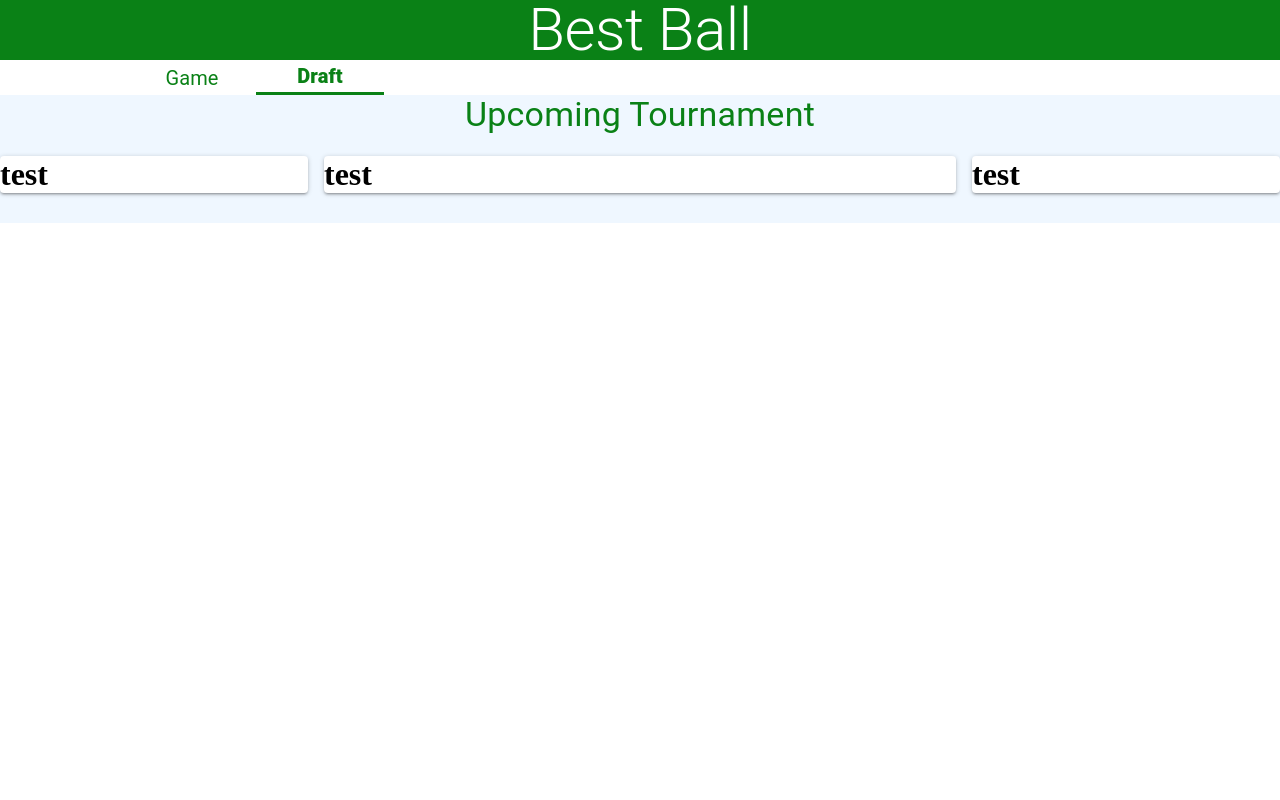
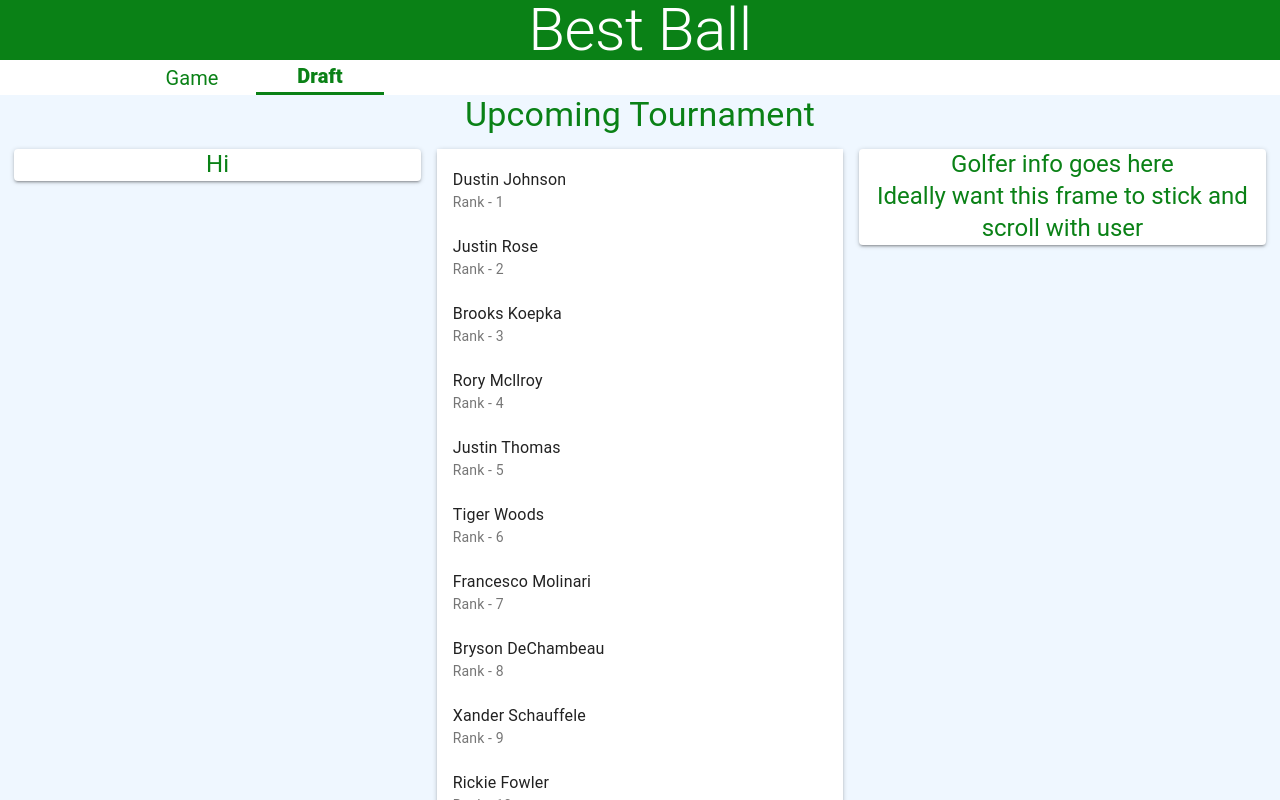
Before and after one commit to MatthewCrocker7/golf-best-ball, a React app: page / in a window 1280 px wide. Both pictures are taken after a click on the button "Draft". Shown: the top 800 px of the page. Built offline with nearby package versions, Linux system fonts and the light colour scheme.

Commit message:
Working on draft page. Added stickiness

```diff
--- a/package.json
+++ b/package.json
@@ -32,6 +32,7 @@
     "react": "^16.8.6",
     "react-dom": "^16.8.6",
     "react-redux": "^7.0.2",
+    "react-sticky": "^6.0.3",
     "redux": "^4.0.1",
     "typeface-roboto": "0.0.54"
   },
--- a/src/client/components/NavBar.js
+++ b/src/client/components/NavBar.js
@@ -26,7 +26,7 @@ const mapDispatchToProps = dispatch => ({
 class NavBar extends React.Component {
   state = {
     selected: 0
-  }
+  };
 
   handleChange = (value) => {
     const { select } = this.props;
--- a/src/client/draft/Draft.js
+++ b/src/client/draft/Draft.js
@@ -1,21 +1,39 @@
 import React from 'react';
 import PropTypes from 'prop-types';
+import { StickyContainer, Sticky } from 'react-sticky';
 import { withStyles } from '@material-ui/core/styles';
 import { Typography } from '@material-ui/core';
 import Grid from '@material-ui/core/Grid';
 import Paper from '@material-ui/core/Paper';
+import PlayerTurn from './PlayerTurn';
+import DraftBoard from './DraftBoard';
+import GolferInfo from './GolferInfo';
 
 const styles = () => ({
   root: {
     width: 'auto',
+    height: '100%',
     display: 'block',
     margin: 'auto'
   },
-  gridStyle: {
-
+  gridRoot: {
+    width: 'auto',
+    margin: '0.5%',
+  },
+  paperStyle: {
+    width: 'auto',
+    height: 'auto',
+    overflowX: 'visible',
+  },
+  testStyle: {
+    width: 'auto',
+    height: 'auto',
+    overflowX: 'visible',
+    topMargin: '10px'
   },
   textStyle: {
-    textAlign: 'center'
+    margin: 'auto',
+    textAlign: 'center',
   }
 });
 
@@ -24,23 +42,29 @@ const Draft = (props) => {
   return (
     <div className={classes.root}>
       <Typography className={classes.textStyle} color="secondary" variant="h4">Upcoming Tournament</Typography>
-      <Grid container spacing={16}>
-        <Grid item xs={3}>
-          <Paper>
-            <h1>test</h1>
+      <StickyContainer>
+        <Grid className={classes.gridRoot} container spacing={16}>
+          <Grid item xs={4}>
+            <Paper className={classes.paperStyle}>
+              <PlayerTurn />
             </Paper>
           </Grid>
-        <Grid item xs={6}>
-          <Paper>
-            <h1>test</h1>
+          <Grid item xs={4}>
+            <Paper className={classes.paperStyle}>
+              <DraftBoard />
             </Paper>
           </Grid>
-        <Grid item xs={3}>
-          <Paper>
-            <h1>test</h1>
+          <Grid item xs={4}>
+            <Sticky topOffset={-80}>
+              {({ style, isSticky }) => (
+                <Paper style={{ ...style, marginTop: isSticky ? '80px' : '0px' }} className={classes.testStyle}>
+                  <GolferInfo />
                 </Paper>
+              )}
+            </Sticky>
           </Grid>
         </Grid>
+      </StickyContainer>
     </div>
   );
 };
--- a/src/client/draft/DraftBoard.js
+++ b/src/client/draft/DraftBoard.js
@@ -0,0 +1,79 @@
+import React from 'react';
+import PropTypes from 'prop-types';
+import { withStyles } from '@material-ui/core/styles';
+import Typography from '@material-ui/core/Typography';
+import List from '@material-ui/core/List';
+import ListItem from '@material-ui/core/ListItem';
+import ListItemIcon from '@material-ui/core/ListItemIcon';
+import ListItemText from '@material-ui/core/ListItemText';
+import Divider from '@material-ui/core/Divider';
+import seed from '../game/gameComponents/seed';
+
+const styles = theme => ({
+  root: {
+    width: 'auto',
+    margin: 'auto',
+    backgroundColor: theme.palette.background.paper,
+  },
+  textStyle: {
+    textAlign: 'left',
+    wordWrap: 'break-word',
+    marginLeft: '1%'
+  }
+});
+
+class DraftBoard extends React.Component {
+  state = {
+    selectedIndex: -1
+  };
+
+  handleListItemClick = (_event, index) => {
+    this.setState({ selectedIndex: index });
+  };
+
+  render() {
+    const { classes } = this.props;
+    const { selectedIndex } = this.state;
+
+    return (
+      <div className={classes.root}>
+        <List component="ul">
+          {seed.golfRankings.map(x => (
+            <ListItem
+              key={x.name}
+              button
+              selected={selectedIndex === x.rank}
+              onClick={event => this.handleListItemClick(event, x.rank)}
+            >
+              <ListItemText
+                primary={x.name}
+                secondary={(
+                  <React.Fragment>
+                    {'Rank - '}
+                    {x.rank}
+                  </React.Fragment>
+                )}
+              />
+            </ListItem>
+          ))}
+        </List>
+      </div>
+    );
+  }
+}
+
+/*
+      {seed.golfRankings.map(x => (
+        <Typography key={x.name} className={classes.textStyle} variant="h6" color="secondary">
+          {x.rank}
+          {' - '}
+          {x.name}
+        </Typography>
+      ))}
+      */
+
+DraftBoard.propTypes = {
+  classes: PropTypes.object.isRequired
+};
+
+export default withStyles(styles)(DraftBoard);
--- a/src/client/draft/GolferInfo.js
+++ b/src/client/draft/GolferInfo.js
@@ -0,0 +1,32 @@
+import React from 'react';
+import PropTypes from 'prop-types';
+import { withStyles } from '@material-ui/core/styles';
+import { Typography } from '@material-ui/core';
+
+const styles = () => ({
+  root: {
+    width: 'auto',
+    margin: 'auto'
+  },
+  textStyle: {
+    textAlign: 'center',
+    whiteSpace: 'normal',
+    wordWrap: 'break-word'
+  }
+});
+
+const GolferInfo = (props) => {
+  const { classes } = props;
+  return (
+    <div className={classes.root}>
+      <Typography className={classes.textStyle} variant="h5" color="secondary">Golfer info goes here</Typography>
+      <Typography className={classes.textStyle} variant="h5" color="secondary">Ideally want this frame to stick and scroll with user</Typography>
+    </div>
+  );
+};
+
+GolferInfo.propTypes = {
+  classes: PropTypes.object.isRequired
+};
+
+export default withStyles(styles)(GolferInfo);
--- a/src/client/draft/PlayerTurn.js
+++ b/src/client/draft/PlayerTurn.js
@@ -0,0 +1,31 @@
+import React from 'react';
+import PropTypes from 'prop-types';
+import { withStyles } from '@material-ui/core/styles';
+import { Typography } from '@material-ui/core';
+
+const styles = () => ({
+  root: {
+    width: 'auto',
+    margin: 'auto'
+  },
+  textStyle: {
+    textAlign: 'center',
+    whiteSpace: 'normal',
+    wordWrap: 'break-word'
+  }
+});
+
+const PlayerTurn = (props) => {
+  const { classes } = props;
+  return (
+    <div className={classes.root}>
+      <Typography className={classes.textStyle} variant="h5" color="secondary">Hi</Typography>
+    </div>
+  );
+};
+
+PlayerTurn.propTypes = {
+  classes: PropTypes.object.isRequired
+};
+
+export default withStyles(styles)(PlayerTurn);
--- a/src/client/game/gameComponents/seed.js
+++ b/src/client/game/gameComponents/seed.js
@@ -26,7 +26,30 @@ const holeData = [
   { hole: 18, par: 4 },
 ];
 
+const golfRankings = [
+  { name: 'Dustin Johnson', rank: 1 },
+  { name: 'Justin Rose', rank: 2 },
+  { name: 'Brooks Koepka', rank: 3 },
+  { name: 'Rory Mcllroy', rank: 4 },
+  { name: 'Justin Thomas', rank: 5 },
+  { name: 'Tiger Woods', rank: 6 },
+  { name: 'Francesco Molinari', rank: 7 },
+  { name: 'Bryson DeChambeau', rank: 8 },
+  { name: 'Xander Schauffele', rank: 9 },
+  { name: 'Rickie Fowler', rank: 10 },
+  { name: 'Jon Rahm', rank: 11 },
+  { name: 'Matt Kuchar', rank: 12 },
+  { name: 'Paul Casey', rank: 13 },
+  { name: 'Jason Day', rank: 14 },
+  { name: 'Tony Finau', rank: 15 },
+  { name: 'Tommy Fleetwood', rank: 16 },
+  { name: 'Bubba Watson', rank: 17 },
+  { name: 'Patrick Cantlay', rank: 18 },
+  { name: 'Patrick Reed', rank: 19 },
+];
+
 module.exports = {
   golferData,
-  holeData
+  holeData,
+  golfRankings
 };
```
Also changed, not shown: 1 other file (tests, documents, lock files or other folders). Lines whose indentation alone changed are shown as unchanged.
